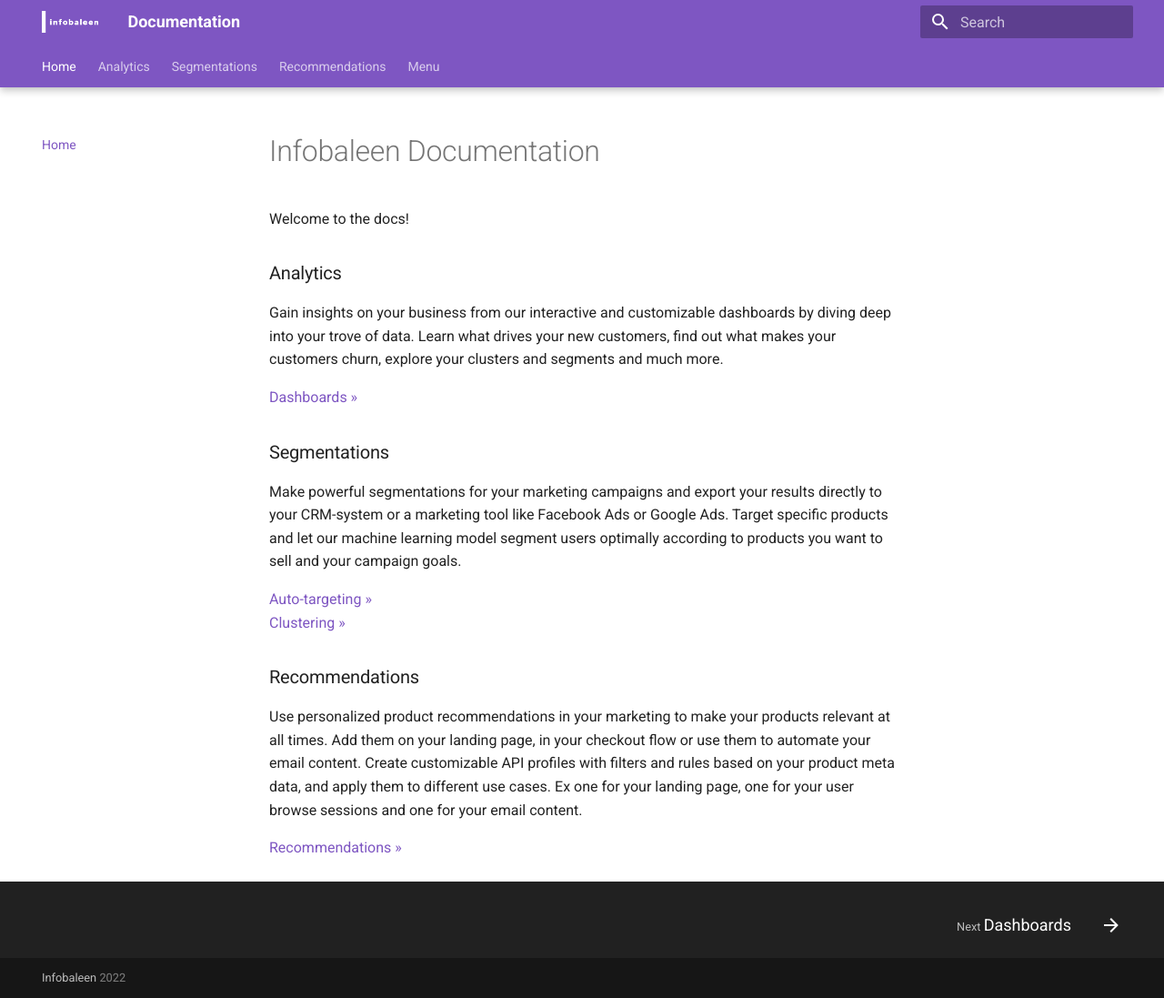
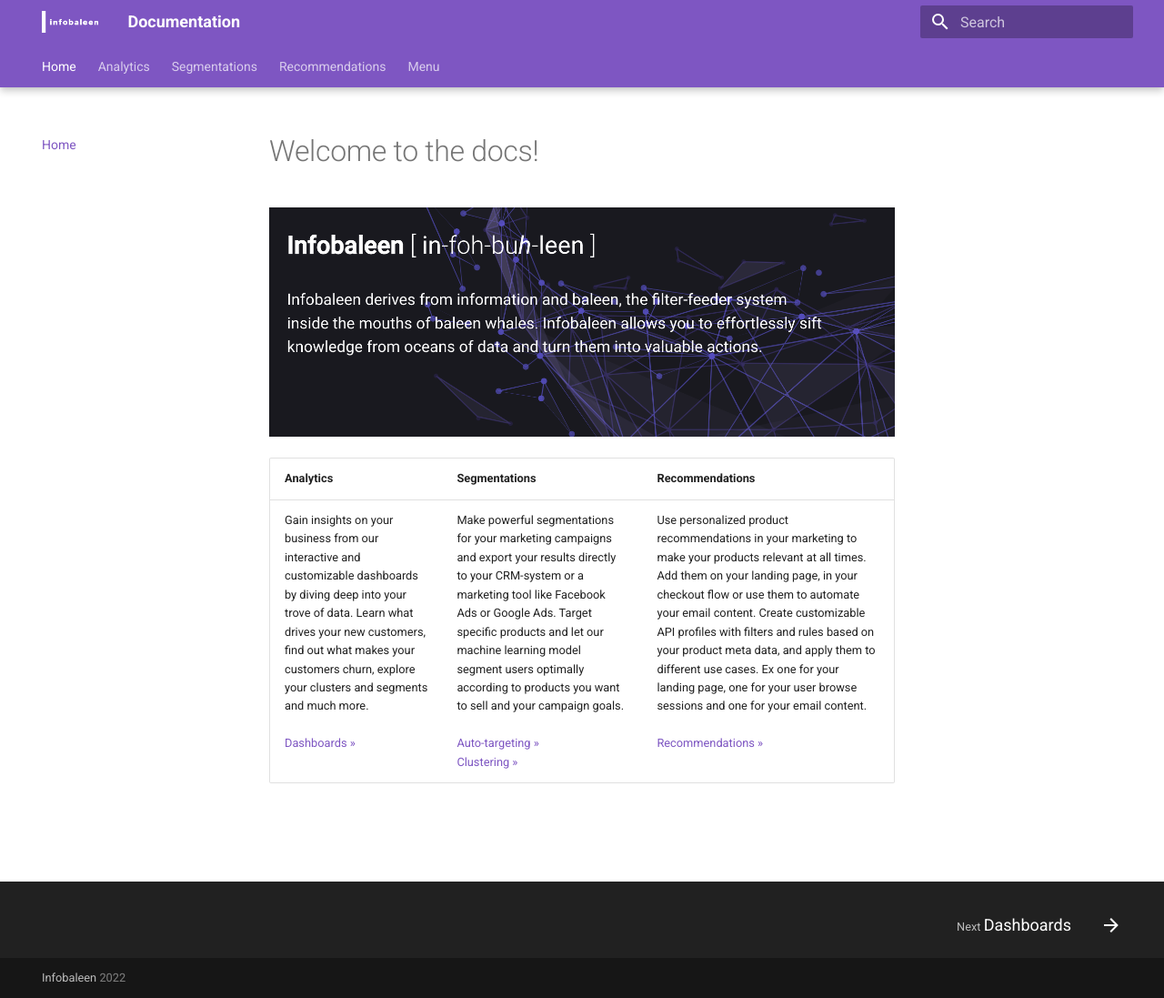
Before and after one commit to infobaleen/infobaleen.github.io, an MkDocs documentation site: the page built from docs/index.md, in a window 1280 px wide and 1097 px high. Shown: the whole window at 91% size. Built offline with MkDocs 1.6.1 and Material for MkDocs 9.7.7, drawn with Linux system fonts in a browser that asks for light colours.

```diff
--- a/docs/index.md
+++ b/docs/index.md
@@ -1,44 +1,7 @@
-# Infobaleen Documentation
+# Welcome to the docs!
 
-Welcome to the docs!
+![Image title](assets/infobaleen.png)
 
-<div class="row">
-    <div class="col-md-4">
-        <div class="feature feature-2 boxed boxed--border">
-            <i class="icon icon-Shopping-Cart color--primary"></i>
-            <div class="feature__body">
-                <h3>Analytics</h3>
-                <p>
-                    Gain insights on your business from our interactive and customizable dashboards by diving deep into your trove of data. Learn what drives your new customers, find out what makes your customers churn, explore your clusters and segments and much more.
-                </p>
-                <a href="https://infobaleen.github.io/Platform/Analytics/Dashboards/">Dashboards &#187;</a>
-            </div>
-        </div>
-    </div>
-    <div class="col-md-4">
-        <div class="feature feature-2 boxed boxed--border">
-            <i class="icon icon-Photos color--primary"></i>
-            <div class="feature__body">
-                <h3>Segmentations</h3>
-                <p>
-                    Make powerful segmentations for your marketing campaigns and export your results directly to your CRM-system or a marketing tool like Facebook Ads or Google Ads. Target specific products and let our machine learning model segment users optimally according to products you want to sell and your campaign goals.
-                </p>
-                <a href="https://infobaleen.github.io/Platform/Segmentations/Auto-targeting/">Auto-targeting &#187;</a>
-                <br>
-                <a href="https://infobaleen.github.io/Platform/Segmentations/Clustering/">Clustering &#187;</a>
-            </div>
-        </div>
-    </div>
-    <div class="col-md-4">
-        <div class="feature feature-2 boxed boxed--border">
-            <i class="icon icon-Optimization color--primary"></i>
-            <div class="feature__body">
-                <h3>Recommendations</h3>
-                <p>
-                    Use personalized product recommendations in your marketing to make your products relevant at all times. Add them on your landing page, in your checkout flow or use them to automate your email content. Create customizable API profiles with filters and rules based on your product meta data, and apply them to different use cases. Ex one for your landing page, one for your user browse sessions and one for your email content.
-                </p>
-                <a href="https://infobaleen.github.io/Platform/Recommendations/Recommendations/">Recommendations &#187;</a>
-            </div>
-        </div>
-    </div>
-</div>
+| Analytics      | Segmentations   |    Recommendations                    |
+| ----------- | -----------------| ------------------- |
+| Gain insights on your business from our interactive and customizable dashboards by diving deep into your trove of data. Learn what drives your new customers, find out what makes your customers churn, explore your clusters and segments and much more. <br><br> <a href="https://infobaleen.github.io/Platform/Analytics/Dashboards/">Dashboards &#187;</a>    | Make powerful segmentations for your marketing campaigns and export your results directly to your CRM-system or a marketing tool like Facebook Ads or Google Ads. Target specific products and let our machine learning model segment users optimally according to products you want to sell and your campaign goals. <br><br> <a href="https://infobaleen.github.io/Platform/Segmentations/Auto-targeting/">Auto-targeting &#187;</a><br><a href="https://infobaleen.github.io/Platform/Segmentations/Clustering/">Clustering &#187;</a> | Use personalized product recommendations in your marketing to make your products relevant at all times. Add them on your landing page, in your checkout flow or use them to automate your email content. Create customizable API profiles with filters and rules based on your product meta data, and apply them to different use cases. Ex one for your landing page, one for your user browse sessions and one for your email content. <br><br> <a href="https://infobaleen.github.io/Platform/Recommendations/Overview/">Recommendations &#187;</a> |
--- a/mkdocs.yml
+++ b/mkdocs.yml
@@ -16,7 +16,6 @@ extra_css:
   - custom/extra.css
 nav:
     - Home: index.md
-
     - Analytics:
         - Dashboards: Platform/Analytics/Dashboards.md
         - Customer Insights: Platform/Analytics/Customer-Insights.md
@@ -24,7 +23,7 @@ nav:
         - Auto-targeting: Platform/Segmentations/Auto-targeting.md
         - Clustering: Platform/Segmentations/Clustering.md
     - Recommendations:
-        - Platform/Recommendations/Recommendations.md
+        - Platform/Recommendations/Overview.md
         - Platform/Recommendations/Settings.md
         - Platform/Recommendations/Front page.md
         - Platform/Recommendations/Data available in recommendations.md
```
Also changed, not shown: docs/Platform/Analytics/Dashboards.md (+1 -1 lines), docs/Platform/Recommendations/Overview.md (renamed from docs/Platform/Recommendations/Recommendations.md), docs/assets/infobaleen.png (added).
